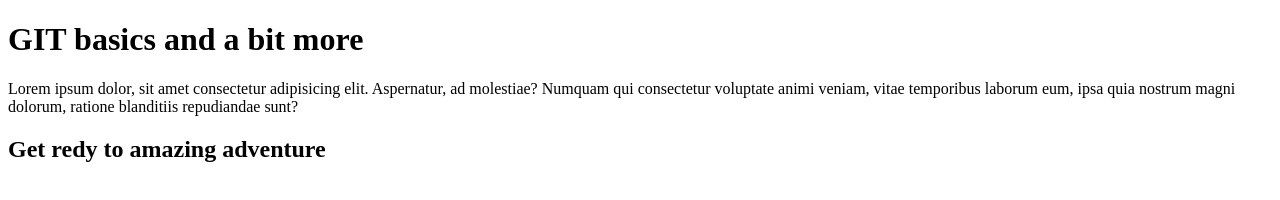
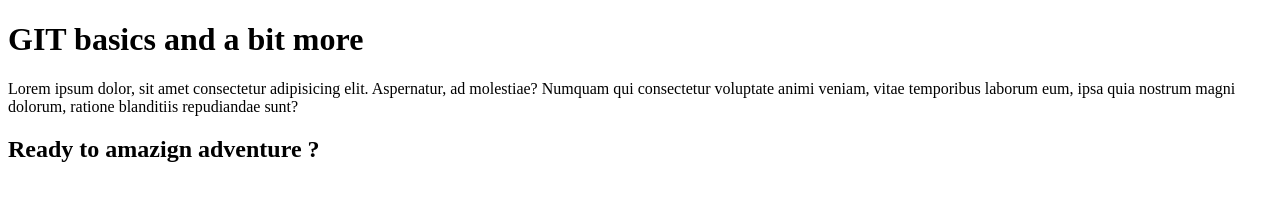
Before and after one commit to GKonar/test_rep, a plain HTML site: page index.html in a window 1280 px wide. Drawn offline with Linux system fonts and the light colour scheme.

Commit message:
Change heading h2

```diff
--- a/index.html
+++ b/index.html
@@ -13,7 +13,7 @@
   <p>Lorem ipsum dolor, sit amet consectetur adipisicing elit. Aspernatur, ad molestiae? Numquam qui consectetur
     voluptate animi veniam, vitae temporibus laborum eum, ipsa quia nostrum magni dolorum, ratione blanditiis
     repudiandae sunt?</p>
-  <h2>Get redy to amazing adventure</h2>
+  <h2>Ready to amazign adventure ?</h2>
 </body>
 
 </html>
```
